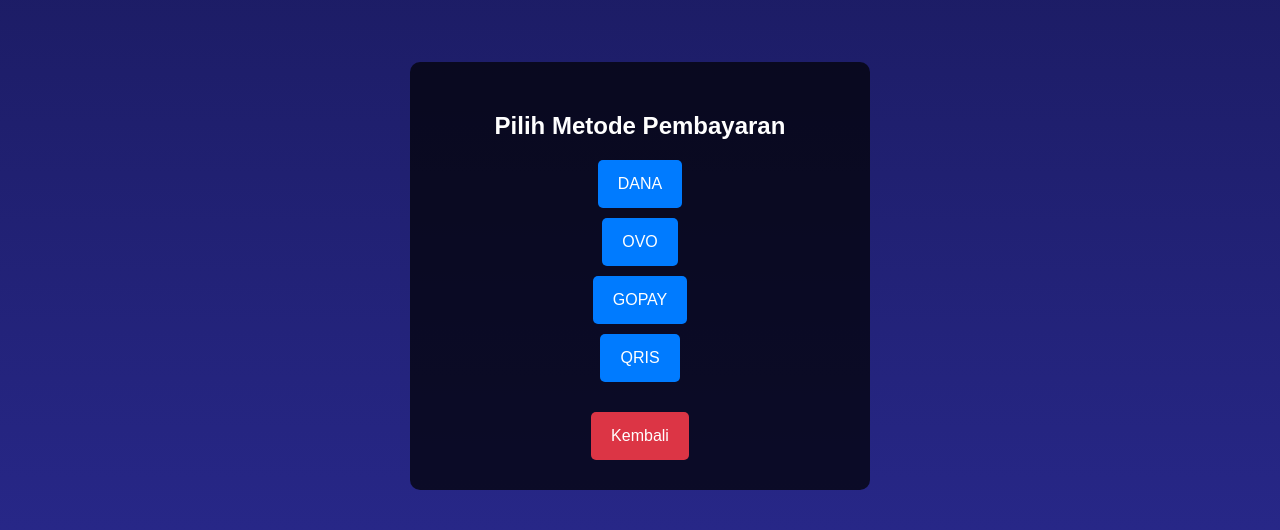
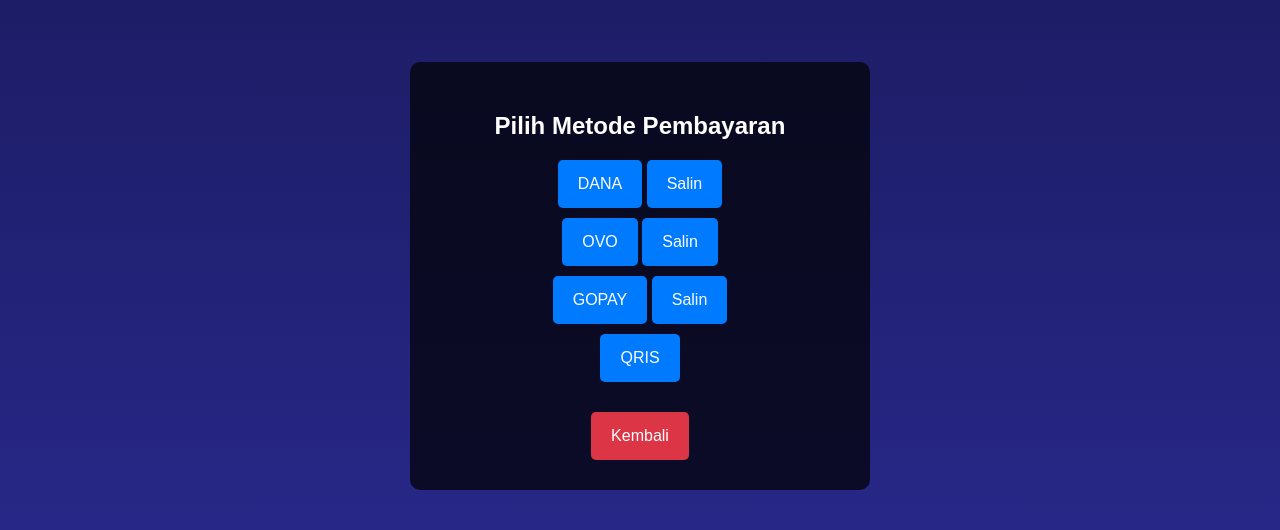
Before and after one commit to kantin44/finalpay, a plain HTML site: page index.html in a window 1280 px wide. Shown: the part 132-662 px from the top of the page. Drawn offline with Linux system fonts and the light colour scheme.

Commit message:
Update index.html

```diff
--- a/index.html
+++ b/index.html
@@ -26,7 +26,7 @@
         .payment-method {
             margin: 10px 0;
         }
-        .payment-button {
+        .payment-button, .copy-button {
             padding: 15px 20px;
             cursor: pointer;
             border: none;
@@ -36,7 +36,7 @@
             font-size: 16px;
             transition: background-color 0.3s;
         }
-        .payment-button:hover {
+        .payment-button:hover, .copy-button:hover {
             background: #0056b3;
         }
         .back-button {
@@ -55,18 +55,21 @@
 
     <div class="payment-method">
         <button class="payment-button" onclick="showNumber('DANA')">DANA</button>
+        <button class="copy-button" onclick="copyToClipboard('0881025907406')">Salin</button>
     </div>
 
     <div class="payment-method">
         <button class="payment-button" onclick="showNumber('OVO')">OVO</button>
+        <button class="copy-button" onclick="copyToClipboard('0881025907406')">Salin</button>
     </div>
 
     <div class="payment-method">
         <button class="payment-button" onclick="showNumber('GOPAY')">GOPAY</button>
+        <button class="copy-button" onclick="copyToClipboard('0881025907406')">Salin</button>
     </div>
 
     <div class="payment-method">
-        <button class="payment-button" onclick="showQRIS()">QRIS</button>
+        <button class="payment-button" onclick="window.open('https://files.catbox.moe/udw03p.jpg')">QRIS</button> <!-- Updated to open link -->
     </div>
 
     <button class="payment-button back-button" onclick="goBack()">Kembali</button>
@@ -91,15 +94,12 @@
         alert(number);
     }
 
-    function showQRIS() {
-        const imageUrl = 'https://files.catbox.moe/udw03p.jpg';
-        const a = document.createElement('a');
-        a.href = imageUrl;
-        a.download = 'QRIS_Image.jpg';
-        document.body.appendChild(a);
-        a.click();
-        document.body.removeChild(a);
-        window.location.href = imageUrl; // Redirect after download
+    function copyToClipboard(value) {
+        navigator.clipboard.writeText(value).then(function() {
+            alert('Nomor telah disalin: ' + value);
+        }, function(err) {
+            alert('Gagal menyalin: ', err);
+        });
     }
 
     function goBack() {
```
